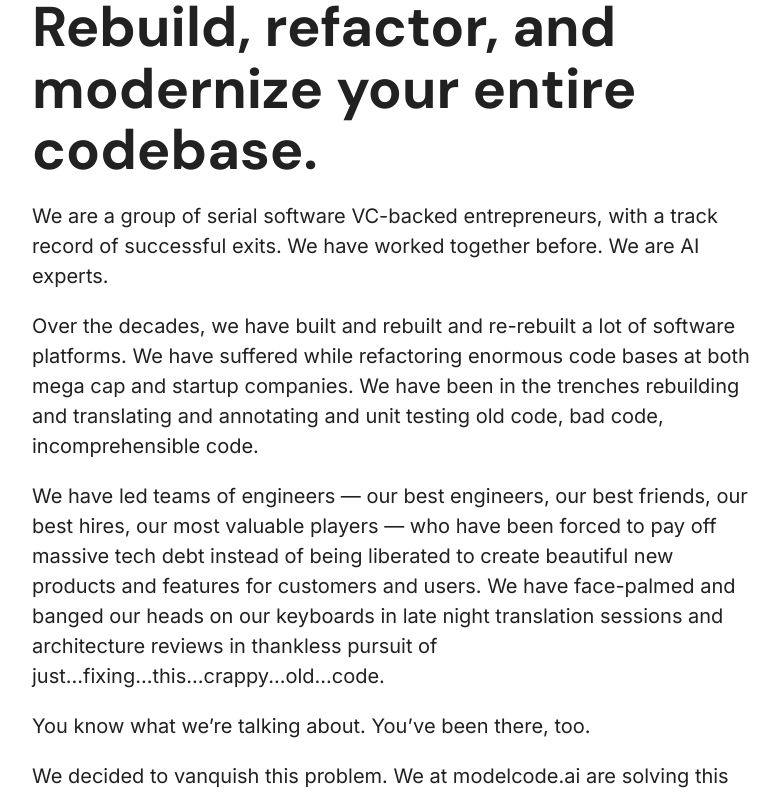
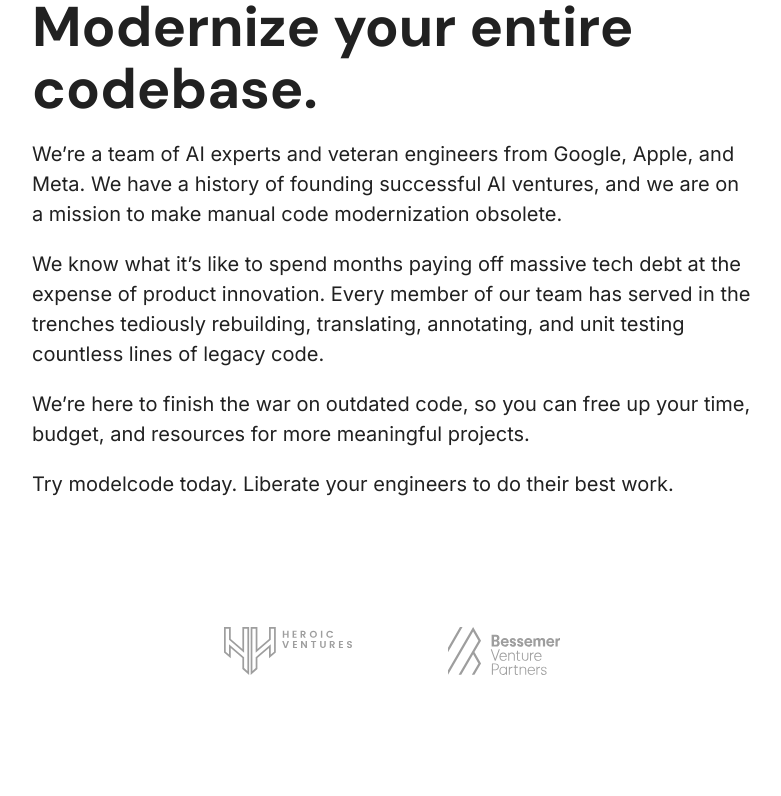
Before and after one commit to dannykingme/mcode-www-preview, a Next.js app: page / in a window 1280 px wide. Shown: the part 980-1776 px from the top of the page, without its empty margins (248-1029 px from the left). Built offline with nearby package versions, Linux system fonts and the light colour scheme.

Commit message:
update copy
ref: https://docs.google.com/document/d/1Ig5U7A-3X_9uXR2TNGEcWqWX00lhWUMjAvfl6kDn87g

```diff
--- a/app/page.tsx
+++ b/app/page.tsx
@@ -51,40 +51,25 @@ export default function Home() {
           </div>
         </div>
         <div className="content small" ref={aboutElement}>
-          <h1>Rebuild, refactor, and modernize your entire codebase.</h1>
+          <h1>Modernize your entire codebase.</h1>
           <p>
-            We are a group of serial software VC-backed entrepreneurs, with a
-            track record of successful exits. We have worked together before. We
-            are AI experts.
+            We’re a team of AI experts and veteran engineers from Google, Apple,
+            and Meta. We have a history of founding successful AI ventures, and
+            we are on a mission to make manual code modernization obsolete.
           </p>
-
           <p>
-            Over the decades, we have built and rebuilt and re-rebuilt a lot of
-            software platforms. We have suffered while refactoring enormous code
-            bases at both mega cap and startup companies. We have been in the
-            trenches rebuilding and translating and annotating and unit testing
-            old code, bad code, incomprehensible code.
+            We know what it’s like to spend months paying off massive tech debt
+            at the expense of product innovation. Every member of our team has
+            served in the trenches tediously rebuilding, translating,
+            annotating, and unit testing countless lines of legacy code.
           </p>
-
           <p>
-            We have led teams of engineers — our best engineers, our best
-            friends, our best hires, our most valuable players — who have been
-            forced to pay off massive tech debt instead of being liberated to
-            create beautiful new products and features for customers and users.
-            We have face-palmed and banged our heads on our keyboards in late
-            night translation sessions and architecture reviews in thankless
-            pursuit of just...fixing...this...crappy...old...code.
+            We’re here to finish the war on outdated code, so you can free up
+            your time, budget, and resources for more meaningful projects.
           </p>
-
-          <p>You know what we’re talking about. You’ve been there, too.</p>
-
           <p>
-            We decided to vanquish this problem. We at modelcode.ai are solving
-            this problem with AI so you never need to spend another minute with
-            your best resources and precious budget focusing on fixing the
-            legacy problems of the past.
+            Try modelcode today. Liberate your engineers to do their best work.
           </p>
-          <p>We’re here to liberate your engineers to do their best work.</p>
         </div>
 
         <div className="content small">
```
